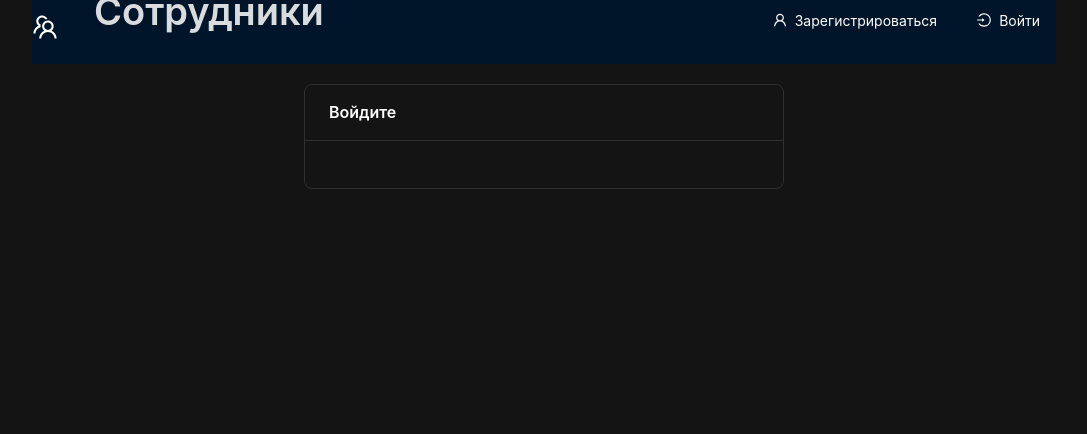
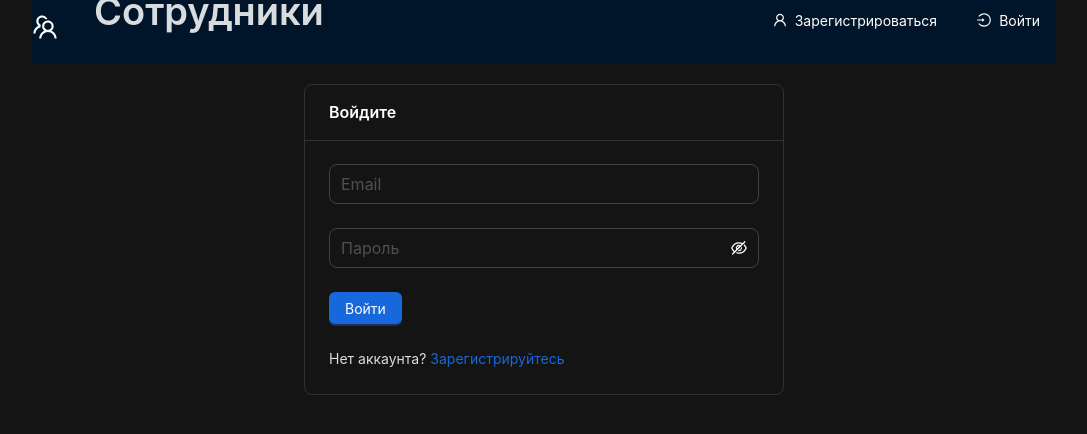
Before and after one commit to CheateRYT/react-employees, a React (Create React App) app in the folder client/: page /login in a window 1280 px wide. Shown: the top 434 px of the page, without its empty margins (96-1183 px from the left). Built offline with nearby package versions, Linux system fonts and the light colour scheme; the HTML template or start-up script is replaced by a standard one.

Commit message:
Add login form

```diff
--- a/client/src/components/pages/login/Login.tsx
+++ b/client/src/components/pages/login/Login.tsx
@@ -1,14 +1,26 @@
 import React from "react";
 import Layout from "../../Layout";
-import { Card, Form, Row } from "antd";
+import {Card, Form, Row, Space, Typography} from "antd";
+import CustomInput from "../../CustomInput";
+import PasswordInput from "../../PasswordInput";
+import CustomButton from "../../CustomButton";
+import {Link} from "react-router-dom";
+import {Paths} from "../../../path";
 
 const Login = () => {
   return (
     <Layout>
       <Row align="middle" justify="center">
         <Card title="Войдите" style={{ width: "30rem" }}>
-          <Form onFinish={() => null}> </Form>
-        </Card>
+          <Form onFinish={() => null}>
+              <CustomInput type={"email"} name={"email"} placeholder={"Email"} />
+              <PasswordInput name={"password"} placeholder={"Пароль"} />
+              <CustomButton type={"primary"} htmlType={"submit"}>Войти</CustomButton>
+          </Form>
+            <Space direction={"vertical"} size={"large"}>
+                <Typography.Text>Нет аккаунта? <Link to={Paths.register}>Зарегистрируйтесь</Link></Typography.Text>
+            </Space>
+             </Card>
       </Row>
     </Layout>
   );
```
